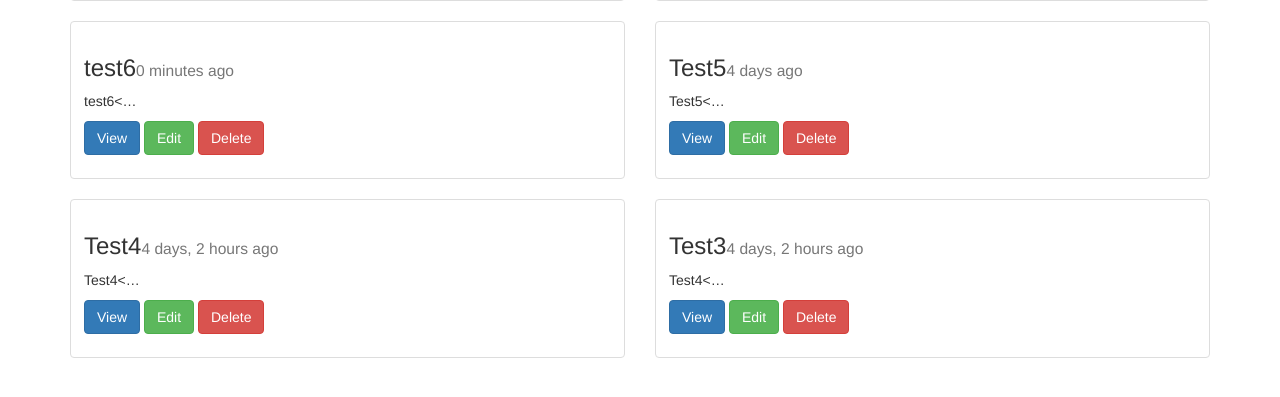
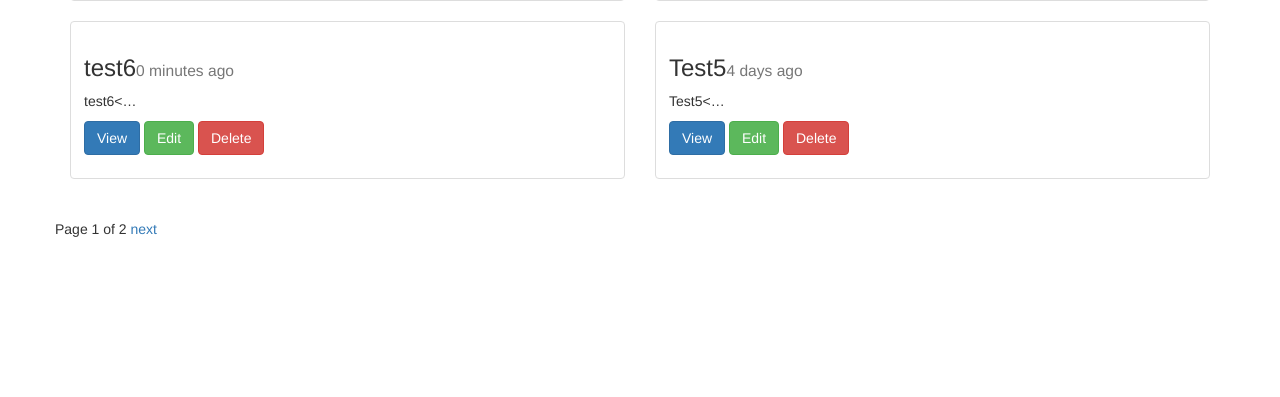
Before and after one commit to aalbusairi/blog, a Django app: page /posts/list/ in a window 1280 px wide. Shown: the part 227-624 px from the top of the page. Run offline with Django 3.2, Linux system fonts and the light colour scheme; data comes from the database, SQL or seed files in the repository; both versions use the stored data as it was after the commit; some libraries are stand-ins or nearby versions.

Commit message:
pagination

```diff
--- a/posts/models.py
+++ b/posts/models.py
@@ -3,6 +3,7 @@
 
 class Post(models.Model):
 	title = models.CharField(max_length=255)
+	image = models.ImageField(upload_to="blog_images", null=True, blank=True)
 	content = models.TextField()
 	updated = models.DateTimeField(auto_now=True, auto_now_add=False)
 	timestamp = models.DateTimeField(auto_now=False, auto_now_add=True)
--- a/posts/templates/post_list.html
+++ b/posts/templates/post_list.html
@@ -20,6 +20,21 @@
         </div>
     </div>
 	{% endfor %}
+	<div class="pagination">
+    <span class="step-links">
+        {% if obj_list.has_previous %}
+            <a href="?page={{ obj_list.previous_page_number }}">previous</a>
+        {% endif %}
+
+        <span class="current">
+            Page {{ obj_list.number }} of {{ obj_list.paginator.num_pages }}
+        </span>
+
+        {% if obj_list.has_next %}
+            <a href="?page={{ obj_list.next_page_number }}">next</a>
+        {% endif %}
+    </span>
+    </div>
 </div>
 	</body>
 {% endblock content %}
--- a/posts/views.py
+++ b/posts/views.py
@@ -4,6 +4,8 @@
 from django.shortcuts import get_object_or_404
 from .forms import PostForm
 from django.contrib import messages
+from django.core.paginator import Paginator, EmptyPage, PageNotAnInteger
+
 
 
 def post_create(request):
@@ -39,8 +41,20 @@
 
 def post_list(request):
 	obj_list = Post.objects.all()#.order_by("-timestamp","-updated")
+	paginator = Paginator(obj_list, 4) # Show 25 contacts per page
+
+	page = request.GET.get('page')
+	try:
+		obj = paginator.page(page)
+	except PageNotAnInteger:
+		# If page is not an integer, deliver first page.
+		obj = paginator.page(1)
+	except EmptyPage:
+		# If page is out of range (e.g. 9999), deliver last page of results.
+		obj = paginator.page(paginator.num_pages)
+
 	context = {
-	"obj_list": obj_list
+	"obj_list": obj
 	}
 	return render(request,	'post_list.html', context)
 
```
Also changed, not shown: db.sqlite3, posts/migrations/0004_auto_20170726_1650.py (added).
